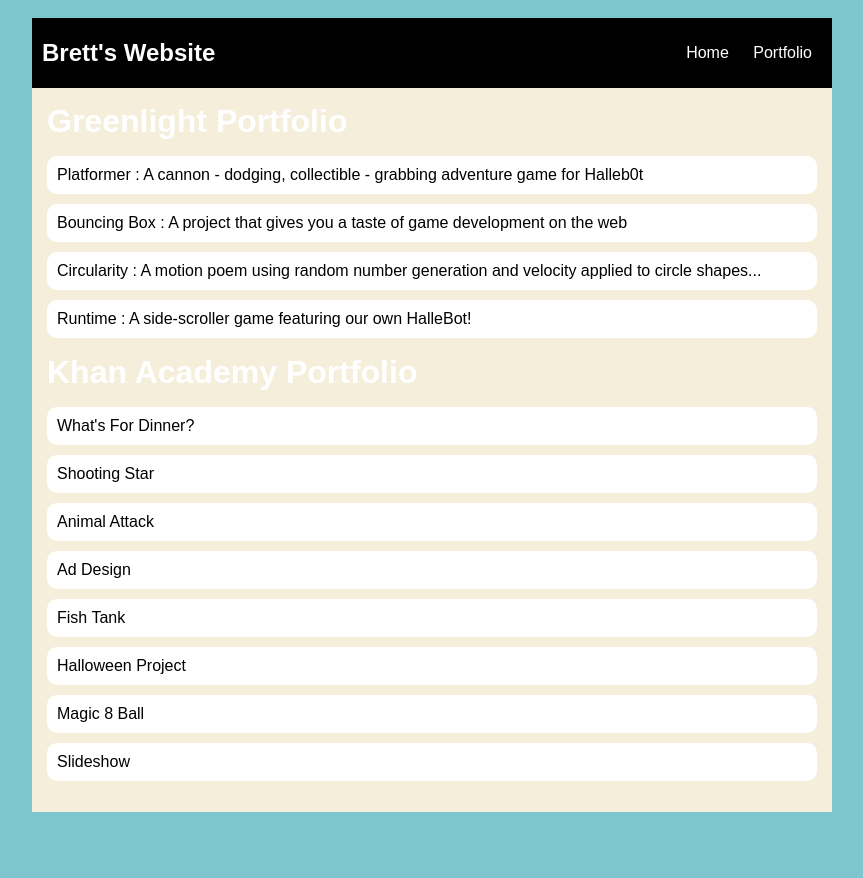
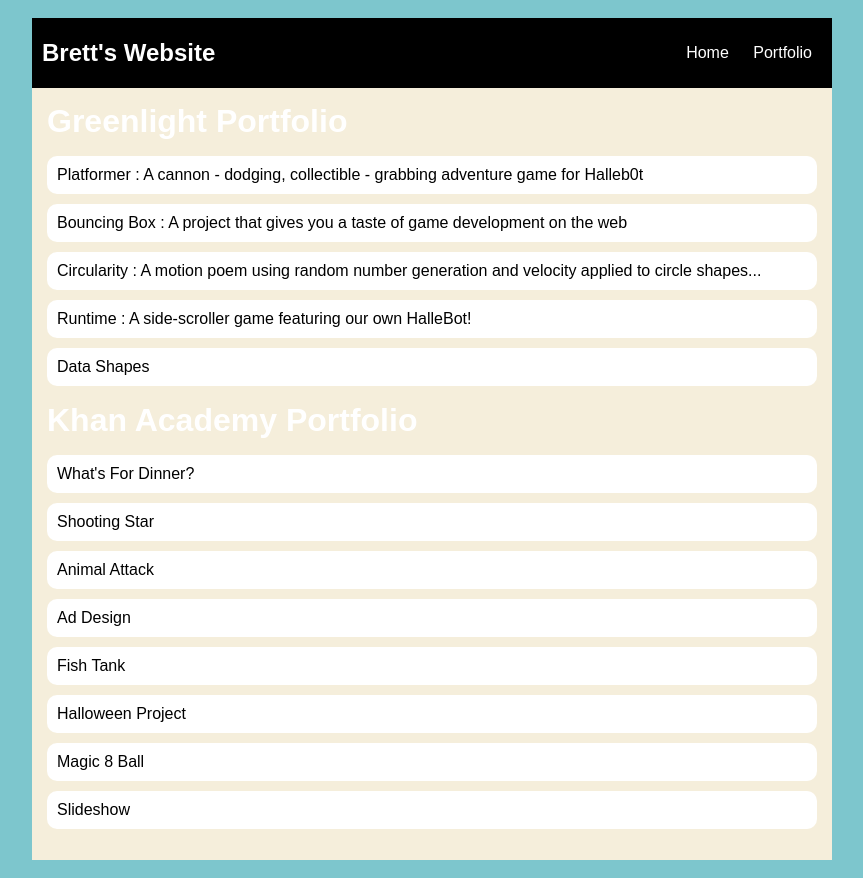
Before and after one commit to brettadams1/brettadams.github.io, a plain HTML site: page portfolio.html in a window 1280 px wide. Shown: the whole page, without its empty margins (208-1071 px from the left). Before the commit the page ends 830 px from the top, so only its background shows below. Drawn offline with Linux system fonts and the light colour scheme.

Commit message:
add data shapes to portfolio

```diff
--- a/portfolio.html
+++ b/portfolio.html
@@ -25,6 +25,7 @@
                         <li><a href="projects/bouncing-box/">Bouncing Box : A project that gives you a taste of game development on the web </a></li>
                         <li><a href="projects/circularity/">Circularity : A motion poem using random number generation and velocity applied to circle shapes...</a></li>
                         <li><a href="projects/runtime/">Runtime : A side-scroller game featuring our own HalleBot!</a></li>
+                        <li><a href="asd-projects/data-shapes/">Data Shapes</a></li>
                     </ul>
                     <h1>Khan Academy Portfolio</h1>
                     <ul class="portfolio">
```
